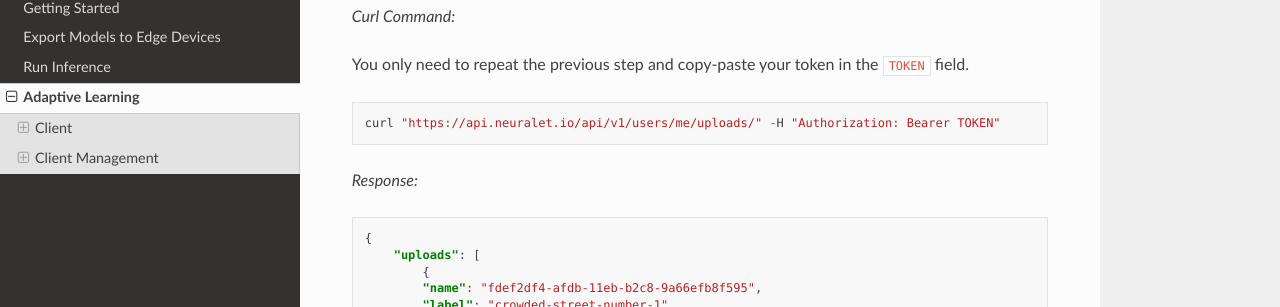
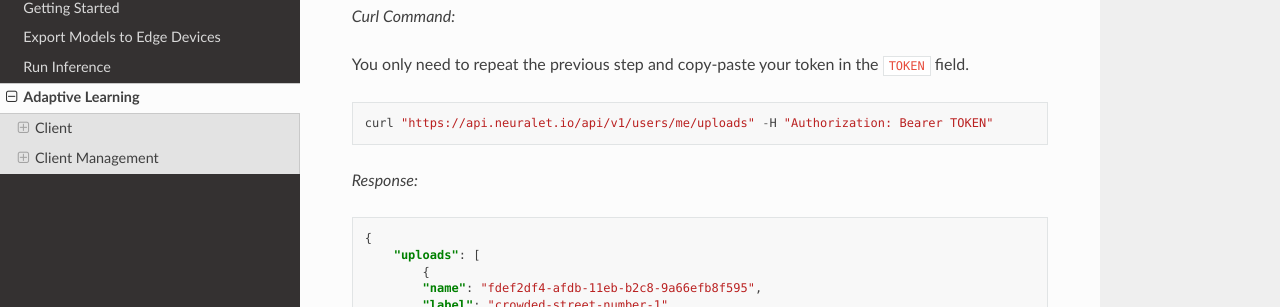
Before and after one commit to galliot-us/adaptive-object-detection, a Sphinx documentation site: the page built from docs/source/adaptive_learning.rst, in a window 1280 px wide and 900 px high, scrolled down 8691 px. Shown: the part 144-451 px from the top of the window. Built offline with Sphinx 7.4.7 and the Read the Docs theme 2.0.0, drawn with Linux system fonts in a browser that asks for light colours.

Commit message:
remove end slash

```diff
--- a/docs/source/adaptive_learning.rst
+++ b/docs/source/adaptive_learning.rst
@@ -302,7 +302,7 @@ Enter the address to your token text file. respectively, in the provided :code:`
 
 You only need to repeat the previous step and copy-paste your token in the :code:`TOKEN` field. ::
 
-    curl "https://api.neuralet.io/api/v1/users/me/uploads/" -H "Authorization: Bearer TOKEN"
+    curl "https://api.neuralet.io/api/v1/users/me/uploads" -H "Authorization: Bearer TOKEN"
 
 
 *Response:*
```
